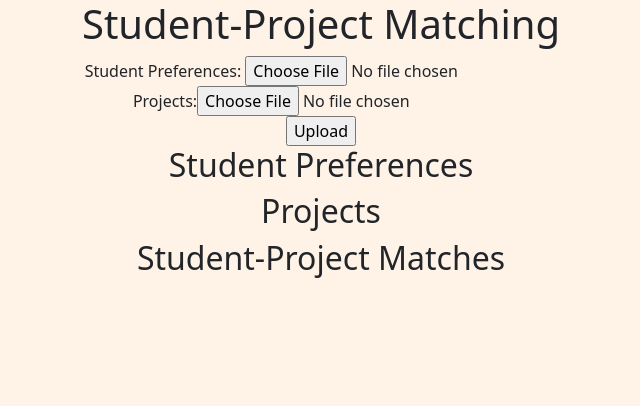
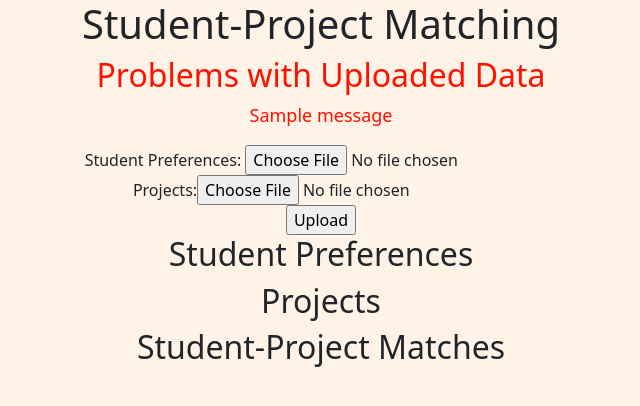
Before and after one commit to data-structures-algorithms-group4/student-project-matching, a Flask app: page / in a window 1280 px wide. Shown: the top 406 px of the page, without its empty margins (319-959 px from the left). Run offline with Flask 3, Linux system fonts and the light colour scheme; one stand-in notice (Sample message) is shown.

Commit message:
warning messages are working

```diff
--- a/student_project_matching/static/style.css
+++ b/student_project_matching/static/style.css
@@ -9,3 +9,9 @@ body {
 th {
     text-align: center;
 }
+
+#flash-message {
+    text-align: center;
+    font-size: large;
+    color: #ff1100;
+}
--- a/student_project_matching/templates/home.html
+++ b/student_project_matching/templates/home.html
@@ -18,6 +18,17 @@
   <div class="row text-center">
     <h1>Student-Project Matching</h1>
   </div>
+
+  {% with messages = get_flashed_messages() %}
+  {% if messages %}
+    <div id="flash-message">
+      <h2>Problems with Uploaded Data</h2>
+      {% for message in messages %}
+        <p>{{ message }}</p>
+      {% endfor %}
+    </div>
+  {% endif %}
+{% endwith %}
 
 <div class="row text-center" id="upload">
 <form method=post enctype=multipart/form-data>
```
